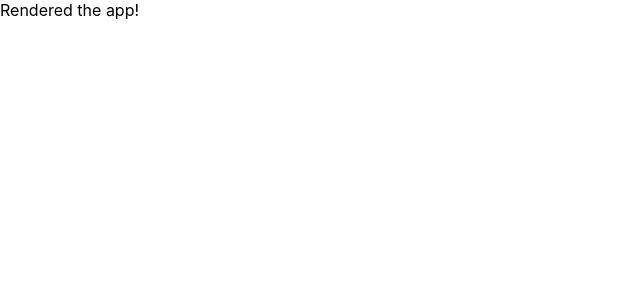
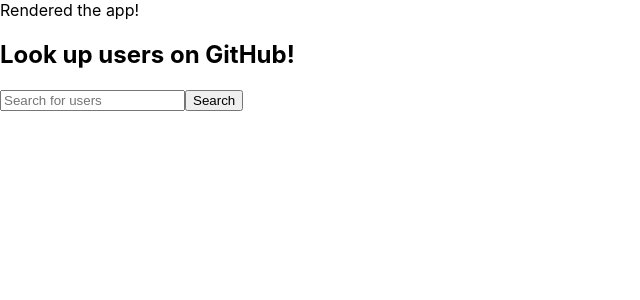
Before and after one commit to mealthebear/github-users, a React (Create React App) app in the folder github-users/: page / in a window 1280 px wide. Shown: the top 300 px of the page, without its empty margins (0-640 px from the left). Built offline with nearby package versions, Linux system fonts and the light colour scheme; no server answers.

Commit message:
Created form for taking in user inputs

```diff
--- a/github-users/src/App.js
+++ b/github-users/src/App.js
@@ -1,23 +1,21 @@
 import './App.css';
 import axios from 'axios';
-import React, { useState, useEffect } from 'react';
+import React, { useState } from 'react';
 import GitHubUserList from './components/GitHubUserList.js';
+import UserSearchForm from './components/UserSearchForm.js';
 
 const App = () => {
   const [listOfUsers, setUsers] = useState([]);
 
-  const fetchUsers = async () => {
-    const users = await axios.get('https://api.github.com/search/users?q=example');
+  const fetchUsers = async (username) => {
+    const users = await axios.get(`https://api.github.com/search/users?q=${username}`);
     setUsers(users.data.items);
   }
-
-  useEffect(() => {
-    fetchUsers();
-  })
 
   return (
     <>
       Rendered the app!
+      <UserSearchForm fetchUsers={fetchUsers} />
     </>
   )
 }
--- /dev/null
+++ b/github-users/src/components/UserSearchForm.js
@@ -0,0 +1,26 @@
+import React, { useState } from 'react';
+
+const UserSearchForm = ({ fetchUsers }) => {
+  const [username, setQuery] = useState('');
+
+  const handleChange = (e) => {
+    setQuery(e.target.value);
+  }
+
+  const handleSubmit = (e) => {
+    e.preventDefault();
+    fetchUsers(username);
+  }
+
+  return (
+    <div className='search-form'>
+      <h2>Look up users on GitHub!</h2>
+      <form onSubmit={handleSubmit}>
+        <input type='text' onChange={handleChange} placeholder='Search for users' />
+        <input type='submit' value='Search' />
+      </form>
+    </div>
+  )
+}
+
+export default UserSearchForm;
```
